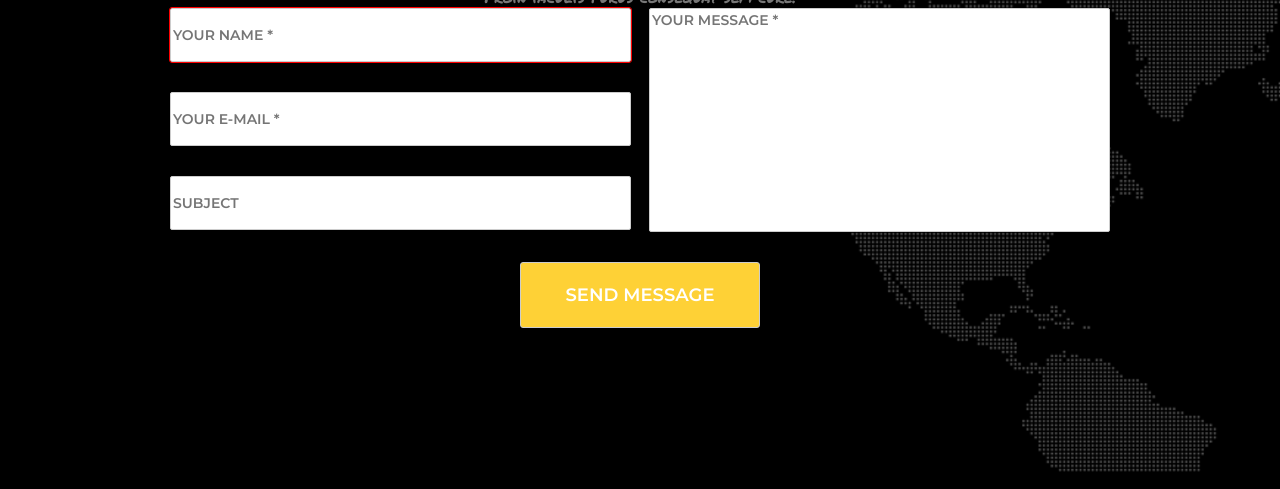
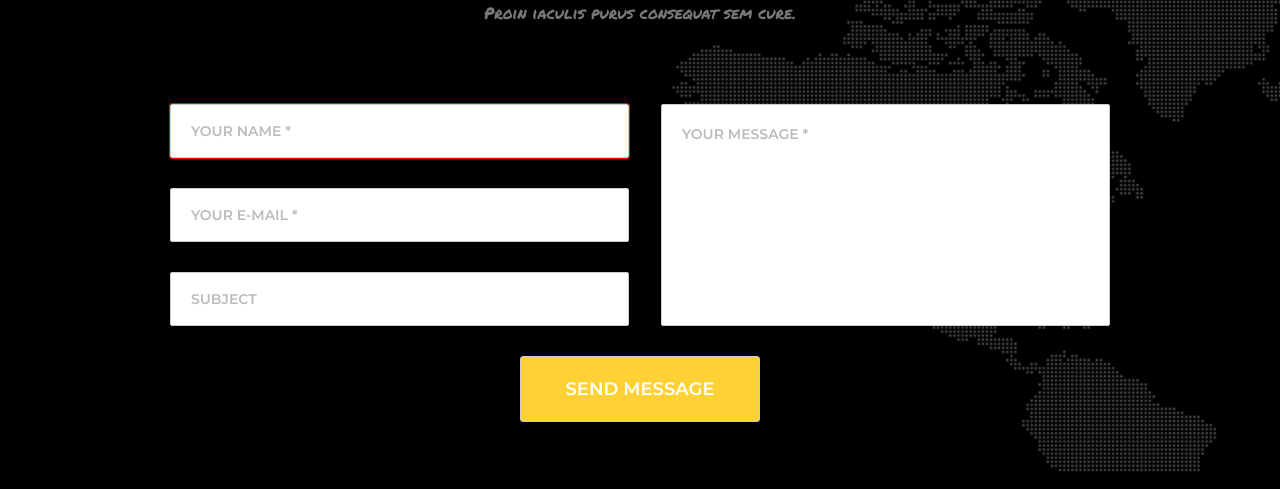
Before and after one commit to Dmitriy0103/goit-fe-course, a plain HTML site: page html-css/module-07/index.html in a window 1280 px wide. Shown: the part 874-1363 px from the top of the page. Drawn offline with Linux system fonts and the light colour scheme.

Commit message:
module-7

```diff
--- a/html-css/module-07/css/style.css
+++ b/html-css/module-07/css/style.css
@@ -100,14 +100,6 @@ body{
     margin: 0;
     padding-bottom: 122px;
 }
-.icon{
-    display: flex;
-    position: relative;
-    flex-direction: row;
-    list-style-type: none;
-    margin: 0;
-    padding: 0;
-}
 .div{
     margin-right: 35px;
     width: 290px;
@@ -144,7 +136,7 @@ body{
     height: 60px;
     margin: 0 auto;
 }
-.icon h4{
+.icon-list h4{
     font-size: 18px;
     font-family: "Montserrat";
     color: rgb(34, 34, 34);
@@ -153,7 +145,7 @@ body{
     margin: 0;
     line-height: 50px;
 }
-.icon p{
+.icon-list p{
     font-size: 14px;
     font-family: "Roboto Slab";
     color: rgb(119, 119, 119);
@@ -181,7 +173,8 @@ body{
     font-family: "Permanent Marker";
     color: rgb(119, 119, 119);
     text-align: center;
-    margin: 0;
+    margin-bottom: 80px;
+
 }
 .profile-form{
     display: flex;
@@ -197,7 +190,7 @@ body{
 .name{
     font-size: 14px;
     font-family: "Montserrat";
-    color: rgb(187, 187, 187);
+    color: rgb(74, 73, 73);
     font-weight: bold;
     text-transform: uppercase;
     border-style: solid;
@@ -205,13 +198,14 @@ body{
     border-color: rgb(204, 204, 204);
     border-radius: 2px;
     background-color: rgb(255, 255, 255);
-    width: 100%;
+    width: 435px;
     height: 50px;
+    padding-left: 20px;
 }
 .email{
     font-size: 14px;
     font-family: "Montserrat";
-    color: rgb(187, 187, 187);
+    color: rgb(74, 73, 73);
     font-weight: bold;
     text-transform: uppercase;
     border-style: solid;
@@ -219,14 +213,15 @@ body{
     border-color: rgb(204, 204, 204);
     border-radius: 2px;
     background-color: rgb(255, 255, 255);
-    width: 100%;
+    width: 435px;
     height: 50px;
     margin-top: 30px;
+    padding-left: 20px;
 }
 .subject{
     font-size: 14px;
     font-family: "Montserrat";
-    color: rgb(187, 187, 187);
+    color: rgb(74, 73, 73);
     font-weight: bold;
     text-transform: uppercase;
     border-style: solid;
@@ -234,9 +229,10 @@ body{
     border-color: rgb(204, 204, 204);
     border-radius: 2px;
     background-color: rgb(255, 255, 255);
-    width: 100%;
+    width: 435px;
     height: 50px;
     margin-top: 30px;
+    padding-left: 20px;
 }
 .your-message{
     display: flex;
@@ -244,7 +240,7 @@ body{
     justify-content: end;
     font-size: 14px;
     font-family: "Montserrat";
-    color: rgb(187, 187, 187);
+    color: rgb(74, 73, 73);
     font-weight: bold;
     text-transform: uppercase;
     border-style: solid;
@@ -252,8 +248,10 @@ body{
     border-color: rgb(204, 204, 204);
     border-radius: 2px;
     background-color: rgb(255, 255, 255);
-    height: 218px;
-    width: calc(50% - 15px);
+    height: 198px;
+    width: calc(50% - 45px);
+    padding-top: 20px;
+    padding-left: 20px;
 }
 .send-message{
     font-size: 18px;
@@ -279,3 +277,11 @@ body{
 .focus:focus:invalid {
     outline: 1px solid #ff0000;
 }
+input::placeholder{
+    color: rgb(187, 187, 187);
+    font-size: 14px;
+}
+textarea::placeholder{
+    color: rgb(187, 187, 187);
+    font-size: 14px;
+}
--- a/html-css/module-07/index.html
+++ b/html-css/module-07/index.html
@@ -28,7 +28,6 @@
             </div>
 
     <div class="icon-list">
-        <div class="icon">
             <div class="div">
                 <div class="icon1"></div>
                 <h4>E-Commerce</h4>
@@ -51,7 +50,6 @@
                     aenean rhoncus posuere odio in tincidunt.</p>
             </div>
         </div>
-    </div>
         </section>
     <section class="wrapper">
         <div class="container1">
```
